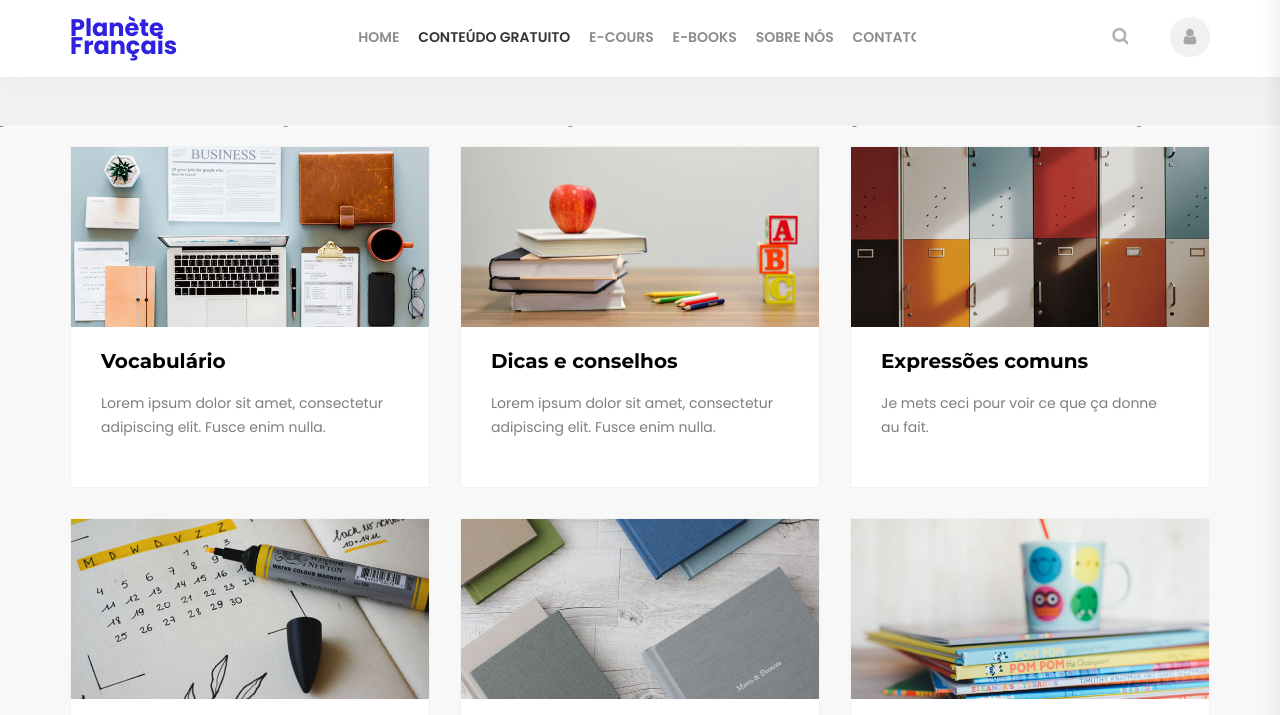
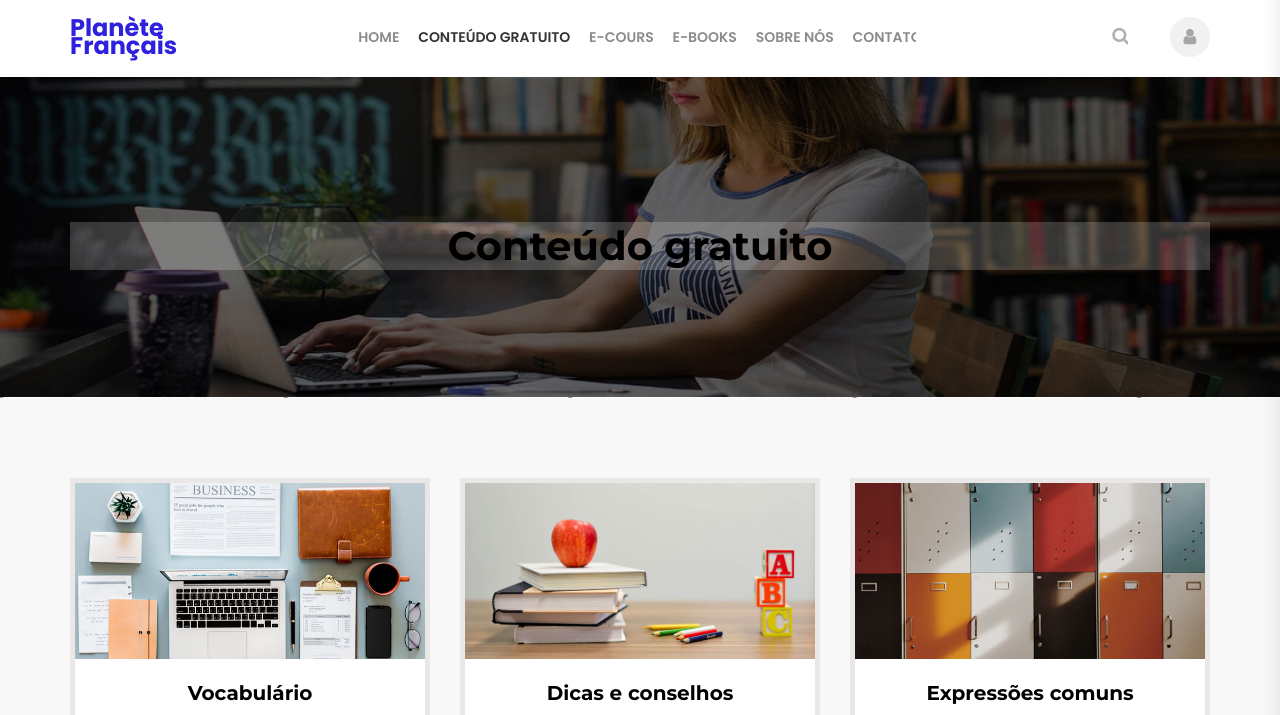
Before and after one commit to NIACK18/PF, a plain HTML site: page conteudo_gratuito.html in a window 1280 px wide. Shown: the part 53-768 px from the top of the page. Drawn offline with Linux system fonts and the light colour scheme.

Commit message:
Création et changement de home principalement.
Création et changement de home principalement.

```diff
--- a/styles/courses.css
+++ b/styles/courses.css
@@ -68,7 +68,7 @@ p
 	font-size: 14px;
 	line-height: 1.71;
 	font-weight: 400;
-	color: rgba(0,0,0,0.5);
+	color: #818182;
 	-webkit-font-smoothing: antialiased;
 	-webkit-text-shadow: rgba(0,0,0,.01) 0 0 1px;
 	text-shadow: rgba(0,0,0,.01) 0 0 1px;
@@ -923,7 +923,7 @@ section
 .home
 {
 	width: 100%;
-	height: 179px;
+	height: 450px;
 	background: #f1f1f1;
 }
 .breadcrumbs_container
@@ -977,7 +977,57 @@ section
 	margin-right: 7px;
 	vertical-align: middle;
 }
-
+.home_background {
+    position: absolute;
+    top: 0;
+    left: 0;
+    width: 100%;
+    height: 100%;
+    background-repeat: no-repeat;
+    background-size: cover;
+    background-position: center center;
+}
+.home_content {
+    position: absolute;
+    left: 0;
+    top: 50%;
+    width: 100%;
+}
+.container {
+    width: 100%;
+    padding-right: 15px;
+    padding-left: 15px;
+    margin-right: auto;
+    margin-left: auto;
+}
+.row {
+    display: -ms-flexbox;
+    display: flex;
+    -ms-flex-wrap: wrap;
+    flex-wrap: wrap;
+    margin-right: -15px;
+    margin-left: -15px;
+}
+.text-center {
+    text-align: center!important;
+}
+.col {
+    -ms-flex-preferred-size: 0;
+    flex-basis: 0;
+    -ms-flex-positive: 1;
+    flex-grow: 1;
+    max-width: 100%;
+}
+h1, h2, h3, h4, h5, h6 {
+    font-family: montserrat,sans-serif;
+    font-weight: 700;
+    color: #000;
+    margin-top: 50px;
+    background: rgba(255, 255, 255, 0.19);
+    -webkit-font-smoothing: antialiased;
+    -webkit-text-shadow: rgba(0,0,0,.01) 0 0 1px;
+    text-shadow: rgba(0,0,0,.01) 0 0 1px;
+}
 /*********************************
 6. Language
 *********************************/
@@ -1097,15 +1147,15 @@ section
 {
 	padding-bottom: 150px;
 	background: #f8f8f8;
-	padding-top: 19px;
+	padding-top: 80px;
 }
 .course_col
 {
-	margin-bottom: 30px;
+	margin-bottom: 50px;
 }
 .course
 {
-	border: solid 1px #f1f1f1;
+	border: solid 5px #eae7e7;
 }
 .course_image
 {
@@ -1122,6 +1172,7 @@ section
 	padding-top: 19px;
 	padding-bottom: 47px;
 	background: #FFFFFF;
+	text-align: center;
 }
 .course_title a
 {
```
